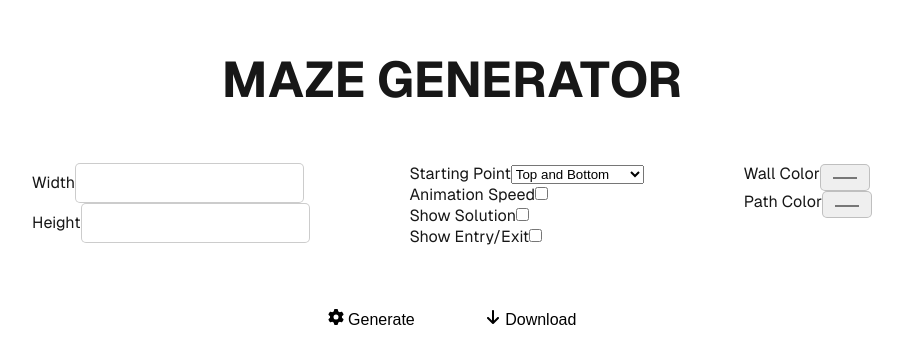
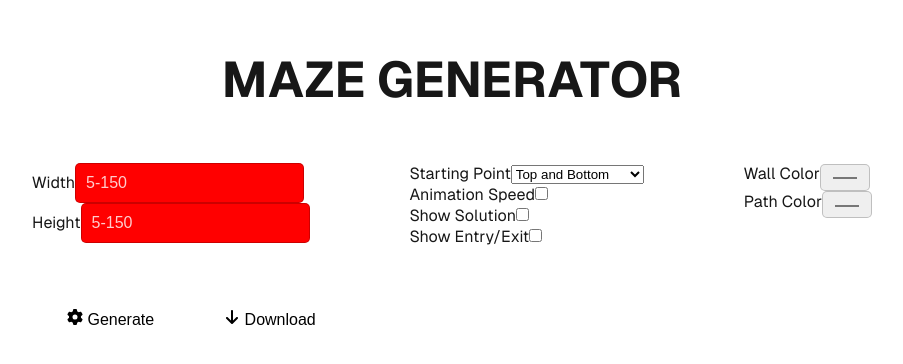
Before and after one commit to hafemi/bytecrate, a Next.js app: page /tools/maze-generator in a window 1280 px wide. Shown: the part 190-554 px from the top of the page, without its empty margins (188-1091 px from the left). Built offline with nearby package versions, Linux system fonts and the light colour scheme.

Commit message:
empty fields automatically get a red background

```diff
--- a/app/page.module.css
+++ b/app/page.module.css
@@ -33,6 +33,14 @@
   color: red;
 }
 
+.emptyInput {
+  background-color: #ff0000;
+  font-size: 1em;
+  padding: 10px;
+  border-radius: 5px;
+  border: 1px solid rgb(0, 0, 0, 0.2);
+}
+
 .hidden {
   display: none;
 }
--- a/app/tools/maze-generator/page.module.css
+++ b/app/tools/maze-generator/page.module.css
@@ -1,35 +1,3 @@
-.page {
-  --gray-rgb:   , 0, 0;
-  --gray-alpha-200: rgba(var(--gray-rgb), 0.08);
-  --gray-alpha-100: rgba(var(--gray-rgb), 0.05);
-
-  --button-primary-hover: #383838;
-  --button-secondary-hover: #f2f2f2;
-
-  display: grid;
-  grid-template-rows: 20px 1fr 20px;
-  align-items: center;
-  justify-items: center;
-  min-height: 100svh;
-  padding: 80px;
-  gap: 64px;
-  font-family: var(--font-geist-sans);
-}
-
-.main {
-  display: flex;
-  flex-direction: column;
-  gap: 32px;
-  grid-row-start: 2;
-  align-items: center;
-}
-
-.heading {
-  text-align: center;
-  font-size: 50px;
-  margin-bottom: 20px;
-}
-
 .inputGroup {
   display: flex;
   flex-direction: row;
--- a/app/tools/maze-generator/page.tsx
+++ b/app/tools/maze-generator/page.tsx
@@ -9,6 +9,7 @@ import { InputFields, Checkboxes, getNumberFromString } from '@/components/tools
 import { useState } from 'react';
 import { FaArrowDown, FaGear } from 'react-icons/fa6';
 import styles from './page.module.css';
+import globalStyles from '@/app/page.module.css';
 
 export default function Home() {
   const [width, setWidth] = useState('');
@@ -31,9 +32,9 @@ export default function Home() {
   const [maze, setMaze] = useState<MazeGenerator | null>(null);
 
   return (
-    <div className={styles.page}>
-      <main className={styles.main}>
-        <h1 className={styles.heading}>MAZE GENERATOR</h1>
+    <div className={globalStyles.page}>
+      <main className={globalStyles.main}>
+        <h1 className={globalStyles.heading}>MAZE GENERATOR</h1>
         <div className={styles.inputGroup}>
           <InputFields
             invalidElements={invalidElements}
--- a/components/tools/maze-generator/input.tsx
+++ b/components/tools/maze-generator/input.tsx
@@ -57,7 +57,7 @@ export const InputFields: React.FC<InputFieldsProps> = ({
       <input
         className={`
           ${invalidElements.includes('width') ? styles.invalid : ''}
-          ${styles.input}
+          ${width == '' ? styles.emptyInput : styles.input}
         `}
         id="width"
         type="number"
@@ -80,7 +80,7 @@ export const InputFields: React.FC<InputFieldsProps> = ({
       <input
         className={`
           ${invalidElements.includes('height') ? styles.invalid : ''}
-          ${styles.input}
+          ${height == '' ? styles.emptyInput : styles.input}
         `}
         id="height"
         type="number"
@@ -101,19 +101,14 @@ export const InputFields: React.FC<InputFieldsProps> = ({
       <br />
       <div className={!animateCheckbox ? styles.hidden : ''}>
         <label htmlFor="speedInMS">Speed (ms)</label>
-        <input
-          id="speedInMS"
-          type="number"
-          placeholder="100"
-          onChange={(e) => setAnimationSpeed(e.target.value)}
-        />
+        <input id="speedInMS" type="number" placeholder="100" onChange={(e) => setAnimationSpeed(e.target.value)} />
         <br />
         <label htmlFor="startDirections">Start Directions</label>
         <input
           className={`
           ${invalidElements.includes('startDirections') ? styles.invalid : ''}
-          ${styles.input}
-        `}
+          ${startDirections == '' ? styles.emptyInput : styles.input}
+          `}
           id="startDirections"
           type="string"
           placeholder={`${minValues.startDirections}-${maxValues.startDirections}`}
```
